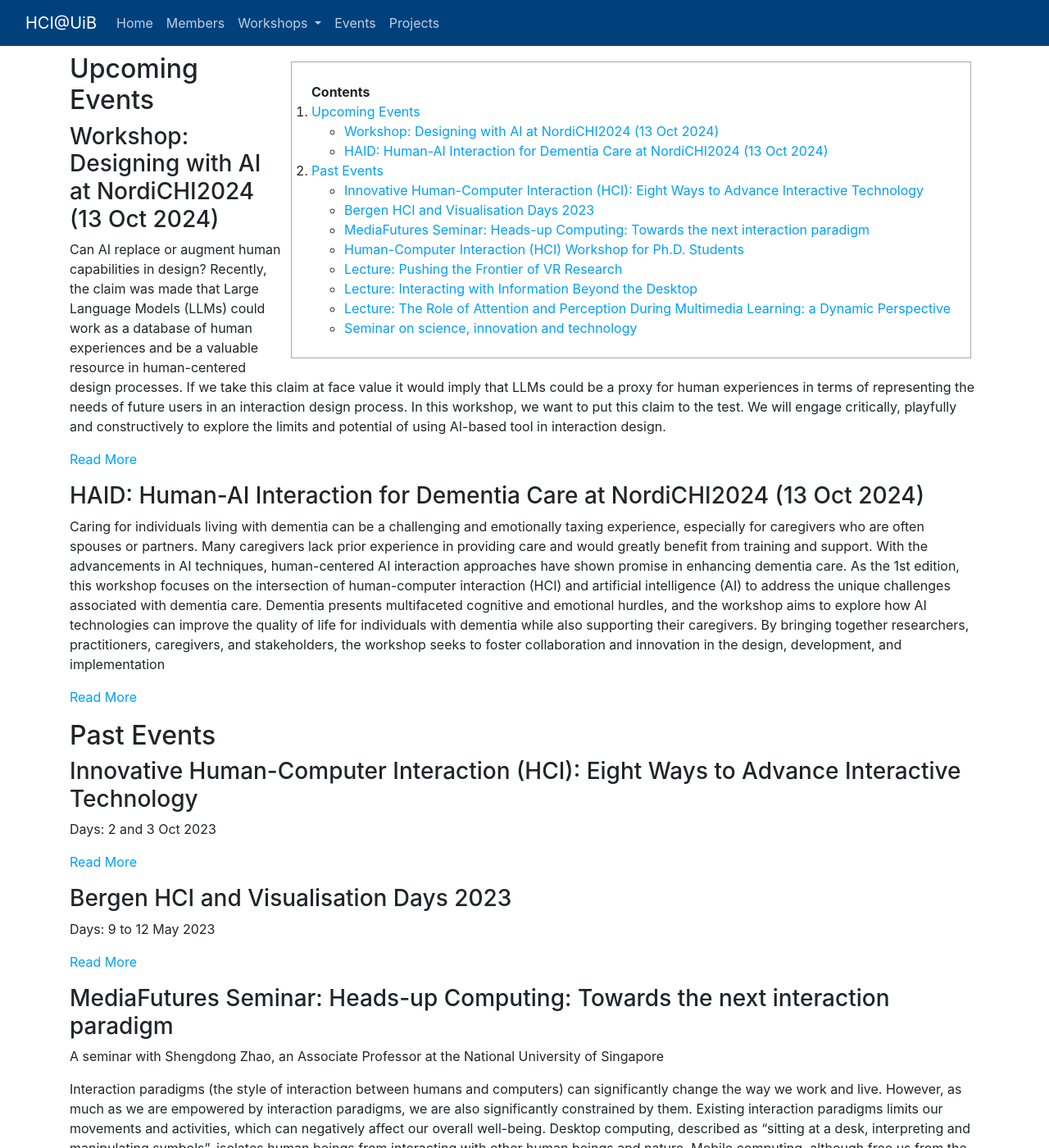
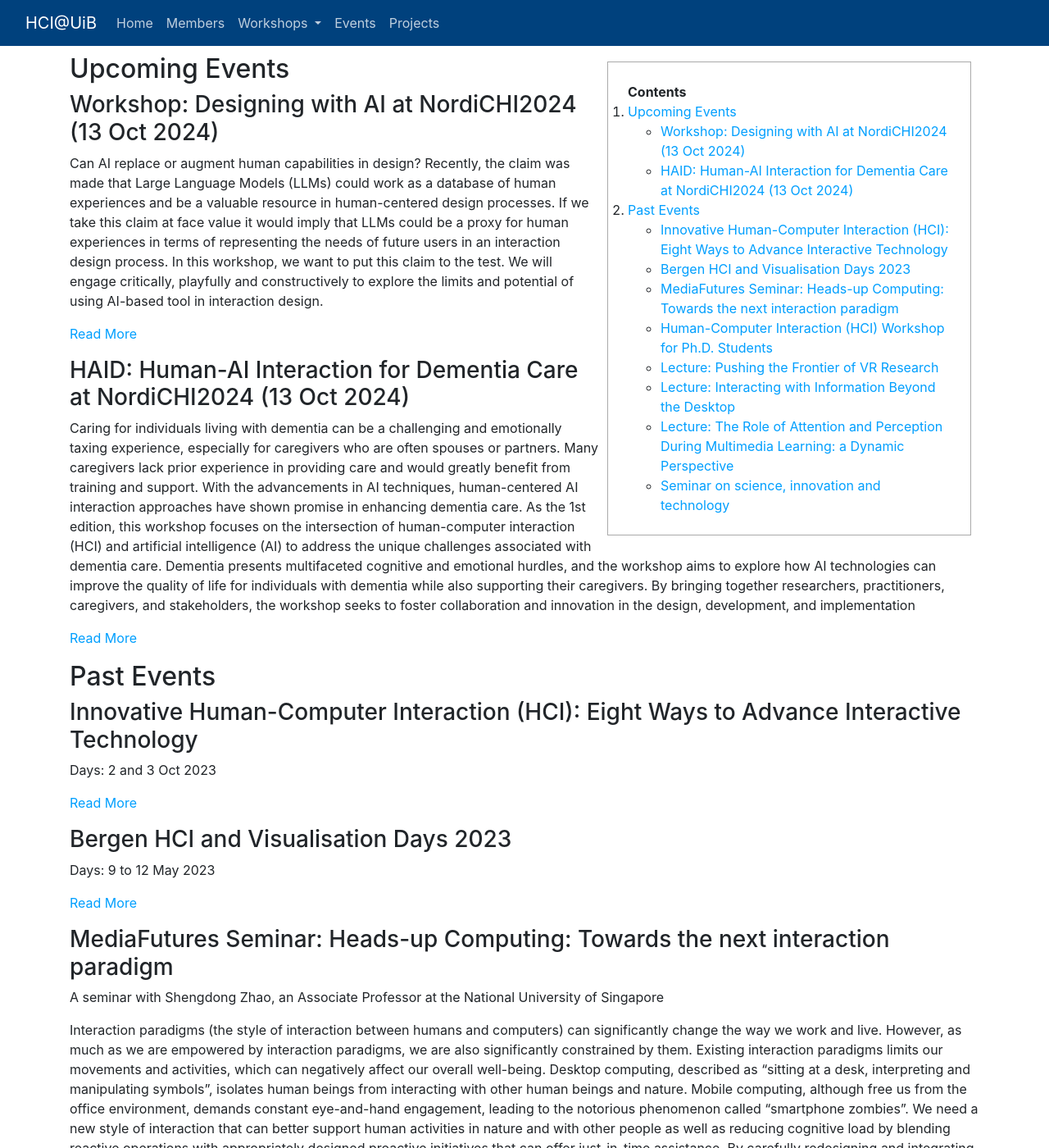
Before and after one commit to BergenHCI/bergenhci.github.io, a Jekyll site: the page built from events.md, in a window 1280 px wide and 1400 px high. Shown: the whole window at 82% size. Built offline with Jekyll 4.4.1, drawn with Linux system fonts in a browser that asks for light colours; our own code applies the rules of GitHub Pages for plain Markdown files.

Commit message:
Update custom.css

```diff
--- a/assets/css/custom.css
+++ b/assets/css/custom.css
@@ -14,6 +14,7 @@ body {
     display: inline-block;
     float: right;
     margin: 10px;
+    max-width: 40%;
 }
 
 .nav-link {
```
